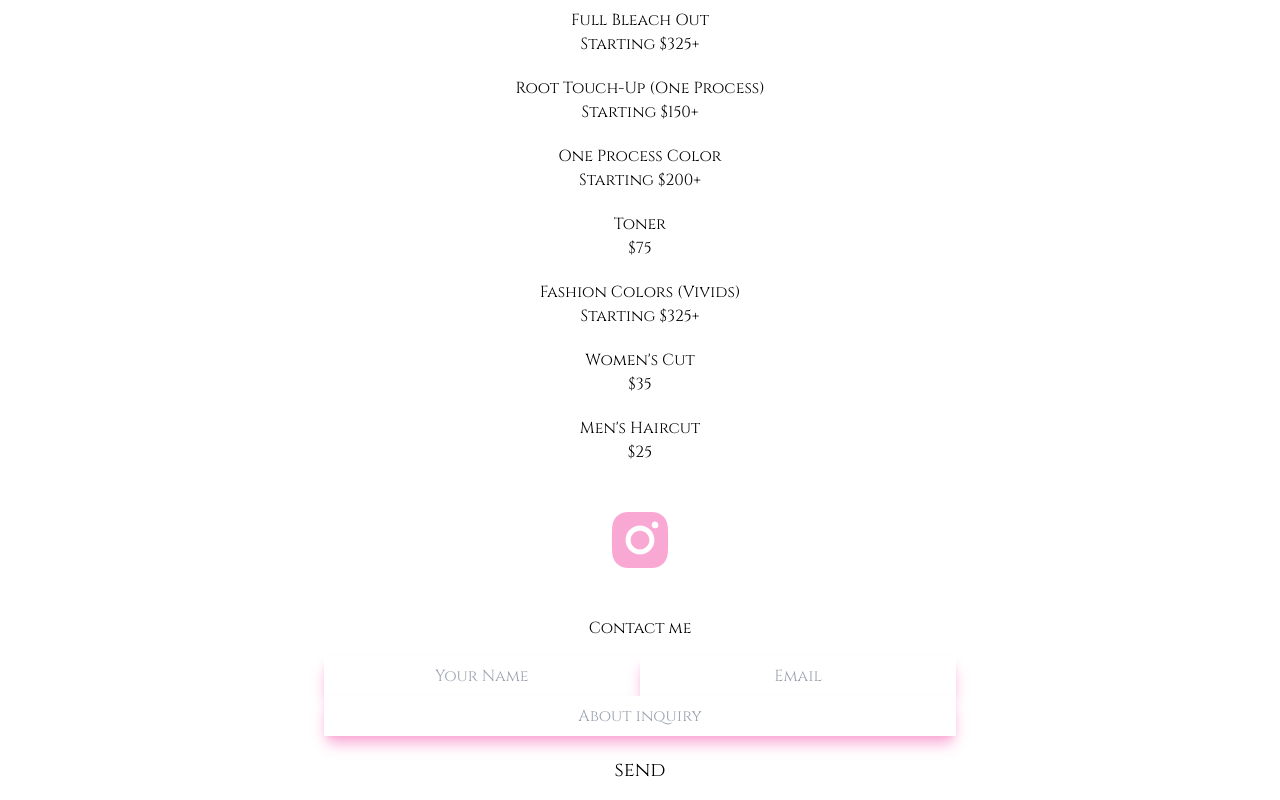
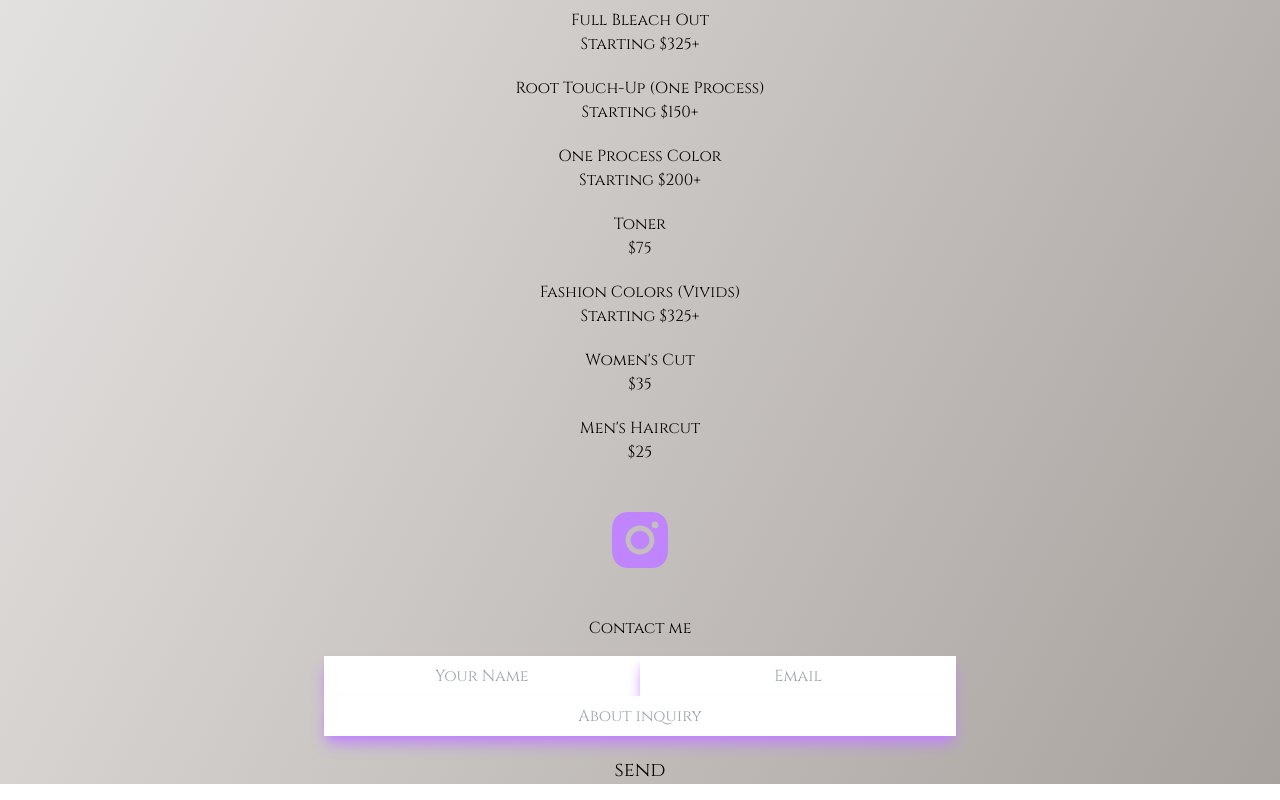
Before and after one commit to Yowzel/myky-do, a Next.js app: page / in a window 1280 px wide. Shown: the part 1693-2493 px from the top of the page. Built offline with nearby package versions, Linux system fonts and the light colour scheme.

Commit message:
changing colors

```diff
--- a/pages/index.tsx
+++ b/pages/index.tsx
@@ -26,15 +26,15 @@ export default function Home() {
         <meta name="viewport" content="width=device-width, initial-scale=1" />
         <link rel="icon" href="/favicon.ico" />
       </Head>
-      <main className='bg-white px-5'>
+      <main className='bg-gradient-to-br from-white via-stone-300 to-stone-400 px-5'>
 
         <section className='min-h-screen font-Cinzel'>
 
           <nav className='py-10 mb-12 flex justify-between'>
             <h1 className='text-gray-900 text-xl pr-5'>ColorByMyky</h1>
             <ul className='flex items-center'>
-              <a href='#about'><li className='text-gray-900 hover:text-pink-400  text-xl'>About</li></a>
-              <a href='#contact'><li className='text-gray-900 px-4 ml-8 hover:text-pink-400 text-xl'>Contact</li></a>
+              <a href='#about'><li className='text-gray-900 hover:text-purple-400  text-xl'>About</li></a>
+              <a href='#contact'><li className='text-gray-900 px-4 ml-8 hover:text-purple-400  text-xl'>Contact</li></a>
             </ul>
           </nav>
 
@@ -152,7 +152,7 @@ export default function Home() {
 
           </div>
 
-          <div className='flex justify-center text-7xl text-pink-300 mt-10'>
+          <div className='flex justify-center text-7xl text-purple-400 mt-10'>
             <a href="https://www.instagram.com/colorbymyky/?hl=en" target="_blank">
               <AiFillInstagram/>
             </a>
@@ -164,16 +164,16 @@ export default function Home() {
           <form className='flex justify-center my-4' action='mailto:ddomyky@gmail.com' method='post' encType='text/plain'>
             <div>
 
-                <input type='text' name='name' id='name' className='shadow-lg shadow-pink-300 w-1/2 text-center h-10' placeholder='Your Name'/>
+                <input type='text' name='name' id='name' className='shadow-lg shadow-purple-400 w-1/2 text-center h-10' placeholder='Your Name'/>
 
 
-                <input type='text' name='email' id='email' className='shadow-lg shadow-pink-300 w-1/2 text-center h-10' placeholder='Email'/>
+                <input type='text' name='email' id='email' className='shadow-lg shadow-purple-400 w-1/2 text-center h-10' placeholder='Email'/>
 
 
-                <input type='text' name='inquiry' className='shadow-lg shadow-pink-300 w-full text-center h-10' placeholder='About inquiry'/>
+                <input type='text' name='inquiry' className='shadow-lg shadow-purple-400 w-full text-center h-10' placeholder='About inquiry'/>
 
 
-                <input type='submit' value='send' className='w-full text-center hover:text-pink-600 mt-5 text-xl'/>
+                <input type='submit' value='send' className='w-full text-center hover:text-purple-400 mt-5 text-xl'/>
             </div>
 
           </form>
```
